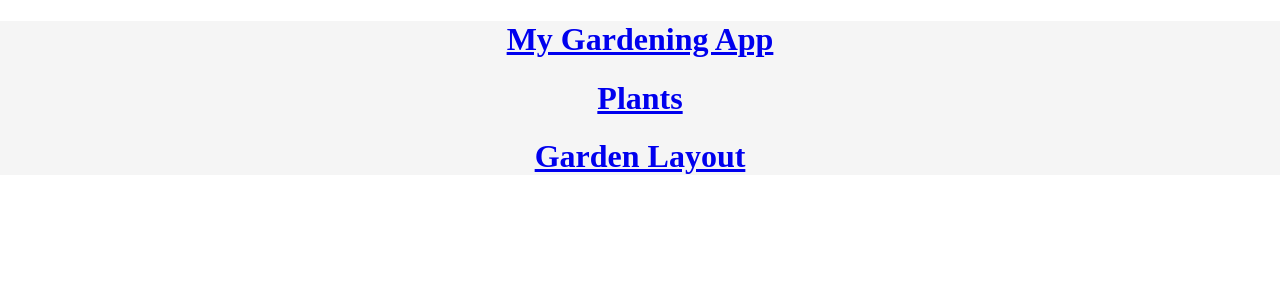
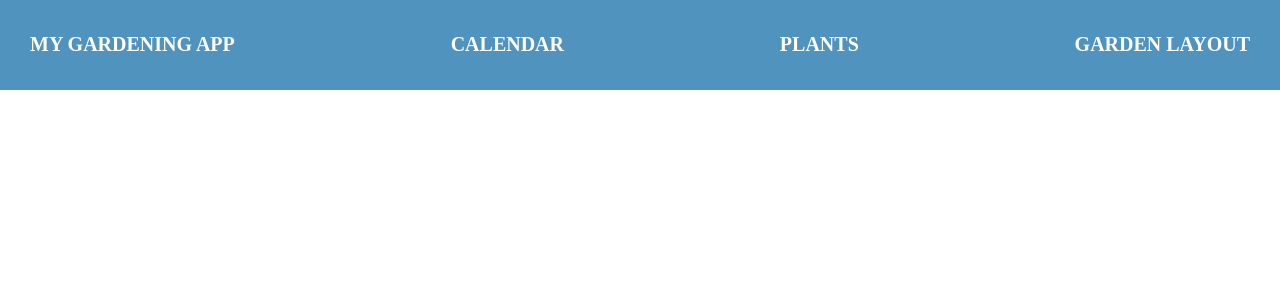
Before and after one commit to windtronic/garden_front_end, a React (Create React App) app in the folder garden_front_end/: page / in a window 1280 px wide. Shown: the top 300 px of the page. Built offline with nearby package versions, Linux system fonts and the light colour scheme.

Commit message:
bootstrap

```diff
--- a/garden_front_end/package.json
+++ b/garden_front_end/package.json
@@ -3,12 +3,16 @@
   "version": "0.1.0",
   "private": true,
   "dependencies": {
+    "@fullcalendar/core": "^4.4.2",
+    "@fullcalendar/daygrid": "^6.1.5",
     "@testing-library/jest-dom": "^5.16.5",
     "@testing-library/react": "^13.4.0",
     "@testing-library/user-event": "^13.5.0",
     "@use-gesture/react": "^10.2.26",
     "axios": "^1.3.5",
+    "bootstrap": "^4.6.0",
     "react": "^18.2.0",
+    "react-big-calendar": "^1.6.9",
     "react-dnd": "^16.0.1",
     "react-dnd-html5-backend": "^16.0.1",
     "react-dom": "^18.2.0",
--- a/garden_front_end/src/App.css
+++ b/garden_front_end/src/App.css
@@ -6,26 +6,55 @@
   }
 
 
-  /******************************************  PAGE  ****************************/
-  #header,
-  #navbar,
-  .pageContainer,
-  #footer {
-    margin: 0 auto;
-    max-width: 80vw;
-    min-width: 500px;
-    background-color: #e4673f;
-    display: flex;
-    justify-content: center;
-    align-items: center;
-  }
+.header-container {
+  display: flex; /* add display flex to parent container */
+  justify-content: space-between; /* align child elements to opposite sides of parent container */
+  align-items: center; /* vertically center child elements within parent container */
+  padding: 20px;
+  background-color: rgb(79, 147, 190);
+}
 
-  #header {
-    background-color: #6edcc4;
-    min-height: 90px;
-    font-size: clamp(40px, 13vw, 70px);
-    color: #2c2c2c;
-  }
+.nav-link {
+  margin: 0 10px; /* add horizontal margin between links */
+  text-decoration: none;
+  color: white;
+  font-size: 10px;
+  font-weight: bold;
+  text-transform: uppercase;
+  transition: color 0.2s ease-in-out;
+}
+
+.nav-link:hover {
+  color: darkgreen;
+}
+
+
+.plant-list {
+  display: grid;
+  grid-template-columns: repeat(auto-fit, minmax(150px, 1fr));
+  gap: 20px;
+  text-decoration: none;
+}
+
+.plant-button {
+  display: block;
+  width: 100%;
+  padding: 10px;
+  background-color: rgb(31, 77, 31);
+  color: white;
+  border: none;
+  border-radius: 5px;
+  cursor: pointer;
+  text-decoration: none;
+  transition: background-color 0.2s ease-in-out;
+}
+
+.plant-button:hover {
+  background-color: rgb(36, 62, 102); /* change background color on hover */
+  color: white; /* change text color on hover */
+}
+
+
 
   .garden-layout {
     display: flex;
--- a/garden_front_end/src/App.js
+++ b/garden_front_end/src/App.js
@@ -3,7 +3,7 @@ import {Routes, Route} from 'react-router-dom'
 // import { useState, } from "react";
 import Header from './components/Header'
 import Main from './components/Main'
-// import Calendar from './components/Calendar'
+import MyCalendar from './components/MyCalendar'
 import Plants from './components/Plants'
 import PlantListings from './components/PlantListings'
 // import CompanionPlanting from './components/CompanionPlanting'
@@ -32,6 +32,7 @@ function App() {
             <Route path="/garden_layout" element={<GardenLayout />} />
             <Route path="/plants/:id" element={<PlantListings />} />
             <Route path="/plant_listings/:id" element={<PlantListings />} />
+            <Route path="/my_calendar" element={<MyCalendar />} />
         </Routes>
 
         </div>
--- a/garden_front_end/src/components/Header.jsx
+++ b/garden_front_end/src/components/Header.jsx
@@ -8,6 +8,10 @@ export default function Header() {
         <div className="header-container">
             <Link to="/" className="nav-link">
                 <h1 className="header-text">My Gardening App</h1>
+            </Link>
+
+            <Link to="/my_calendar" className="nav-link">
+                <h1 className="header-text">Calendar</h1>
             </Link>
 
             <Link to="/plants" className="nav-link">
--- /dev/null
+++ b/garden_front_end/src/components/MyCalendar.jsx
@@ -0,0 +1,55 @@
+import React, { useState } from 'react';
+import { Calendar, momentLocalizer } from 'react-big-calendar';
+import moment from 'moment';
+import 'react-big-calendar/lib/css/react-big-calendar.css';
+
+const localizer = momentLocalizer(moment);
+
+const events = [
+  {
+    start: new Date(),
+    end: new Date(moment().add(1, 'days')),
+    title: 'Event 1',
+  },
+  {
+    start: new Date(moment().add(2, 'days')),
+    end: new Date(moment().add(3, 'days')),
+    title: 'Event 2',
+  },
+];
+
+const MyCalendar = () => {
+  const [eventsData, setEventsData] = useState(events);
+
+  const handleSelect = ({ start, end }) => {
+    const title = window.prompt('Enter event title:');
+    if (title) {
+      setEventsData([...eventsData, { start, end, title }]);
+    }
+  };
+
+  const handleDelete = (eventToDelete) => {
+    setEventsData(
+      eventsData.filter((event) => event !== eventToDelete)
+    );
+  };
+
+  return (
+    <Calendar
+      localizer={localizer}
+      events={eventsData}
+      startAccessor="start"
+      endAccessor="end"
+      onSelectSlot={handleSelect}
+      selectable
+      resizable
+      onEventResize={handleUpdate}
+      onEventDrop={handleUpdate}
+      onSelectEvent={(event) =>
+        handleDelete(event)
+      }
+    />
+  );
+};
+
+export default MyCalendar;
--- a/garden_front_end/src/components/Plants.jsx
+++ b/garden_front_end/src/components/Plants.jsx
@@ -21,7 +21,7 @@ export default function Plants() {
       <div className="plant-list">
         {plants.map((plant) => (
           <Link to={`/plant_listings/${plant.id}`} key={plant.id}>
-            <h2>{plant.name}</h2>
+          <button className="plant-button">{plant.name}</button>
           </Link>
         ))}
       </div>
```
Also changed, not shown: garden_front_end/src/components/Calendar.jsx (deleted, +0 -10 lines), 1 other file (tests, documents, lock files or other folders).
